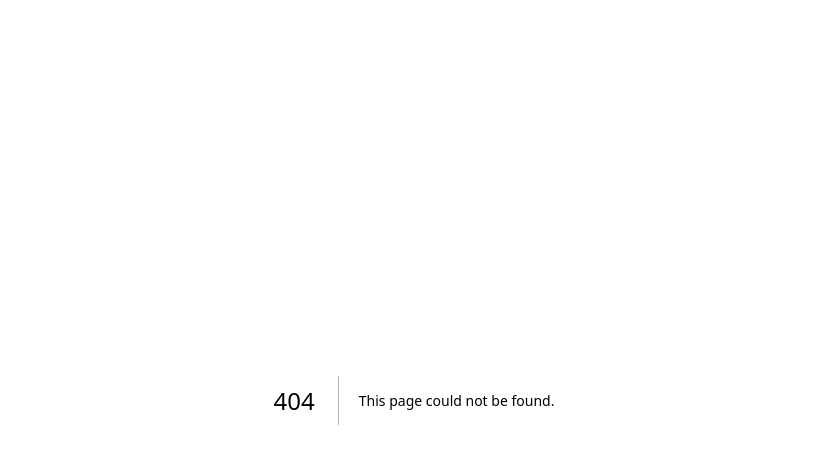
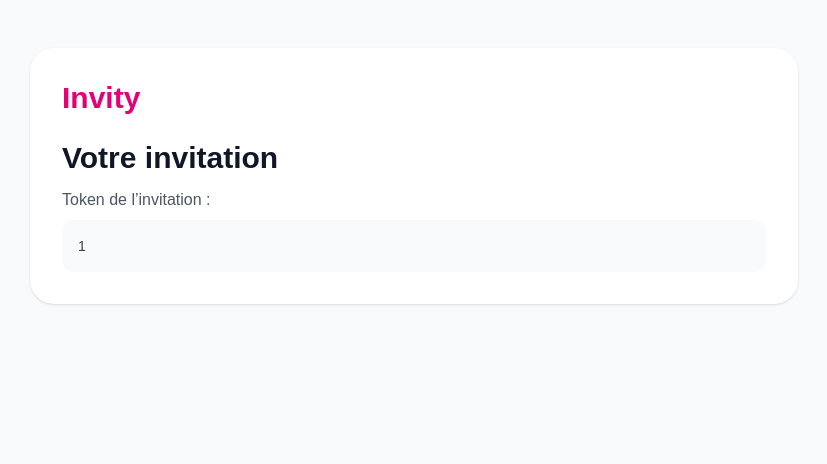
Before and after one commit to Ingride-Siemanou/invity, a Next.js app: page /i/1 in a window 1280 px wide. Before the commit this address had no page. Shown: the top 464 px of the page, without its empty margins (226-1053 px from the left). Built offline with nearby package versions, Linux system fonts and the light colour scheme.

Commit message:
Ajout de la page invitation individuelle

```diff
--- /dev/null
+++ b/src/app/i/[token]/page.tsx
@@ -0,0 +1,35 @@
+type InvitationPageProps = {
+  params: Promise<{
+    token: string;
+  }>;
+};
+
+export default async function InvitationPage({
+  params,
+}: InvitationPageProps) {
+  const { token } = await params;
+
+  return (
+    <main className="min-h-screen bg-gray-50 px-6 py-12">
+      <div className="mx-auto max-w-3xl">
+        <div className="rounded-3xl bg-white p-8 shadow-sm">
+          <div className="text-3xl font-bold text-pink-600">
+            Invity
+          </div>
+
+          <h1 className="mt-6 text-3xl font-bold text-gray-900">
+            Votre invitation
+          </h1>
+
+          <p className="mt-3 text-gray-600">
+            Token de l’invitation :
+          </p>
+
+          <p className="mt-2 break-all rounded-xl bg-gray-50 p-4 text-sm text-gray-700">
+            {token}
+          </p>
+        </div>
+      </div>
+    </main>
+  );
+}
```
